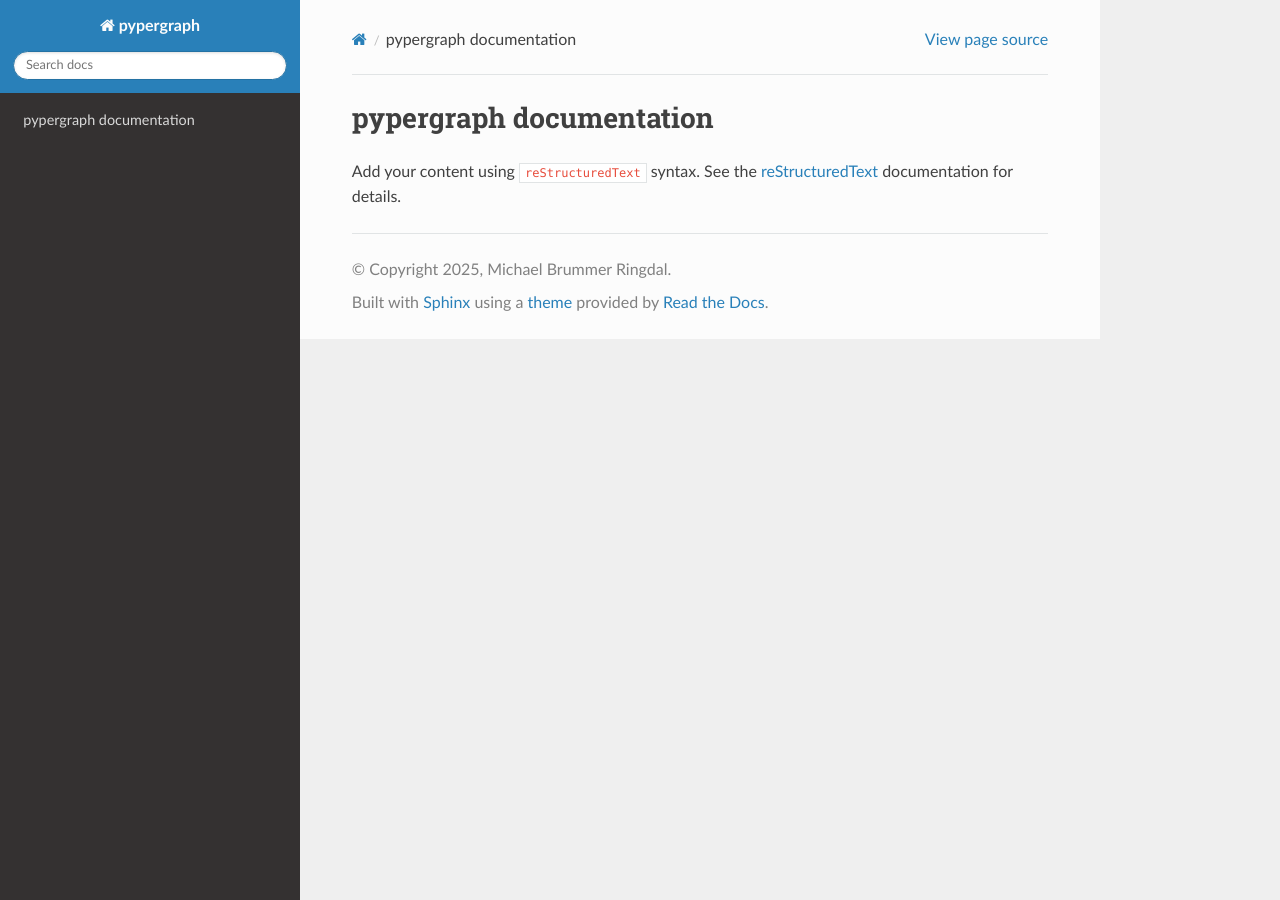
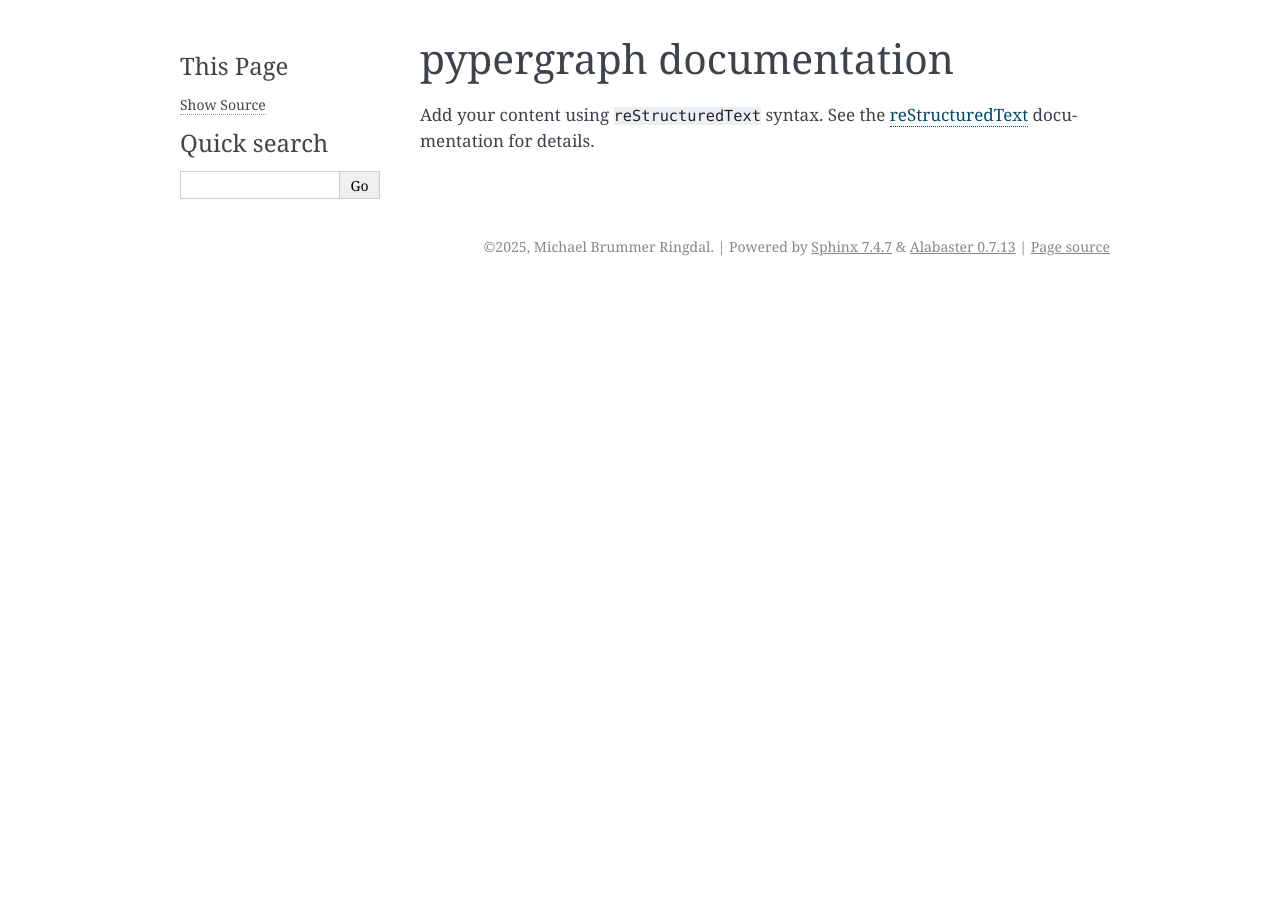
Before and after one commit to buzzgreyday/pypergraph, a Sphinx documentation site: the page built from docs/index.rst, in a window 1280 px wide. Built offline with Sphinx 7.4.7, drawn with Linux system fonts in a browser that asks for light colours.

Commit message:
Setup docs

```diff
--- a/docs/conf.py
+++ b/docs/conf.py
@@ -14,7 +14,7 @@ release = '2025.0.0a3'
 # -- General configuration ---------------------------------------------------
 # https://www.sphinx-doc.org/en/master/usage/configuration.html#general-configuration
 
-extensions = ["sphinx_rtd_theme"]
+extensions = []
 
 templates_path = ['_templates']
 exclude_patterns = ['_build', 'Thumbs.db', '.DS_Store']
@@ -24,5 +24,5 @@ exclude_patterns = ['_build', 'Thumbs.db', '.DS_Store']
 # -- Options for HTML output -------------------------------------------------
 # https://www.sphinx-doc.org/en/master/usage/configuration.html#options-for-html-output
 
-html_theme = "sphinx_rtd_theme"
+html_theme = 'alabaster'
 html_static_path = ['_static']
```
